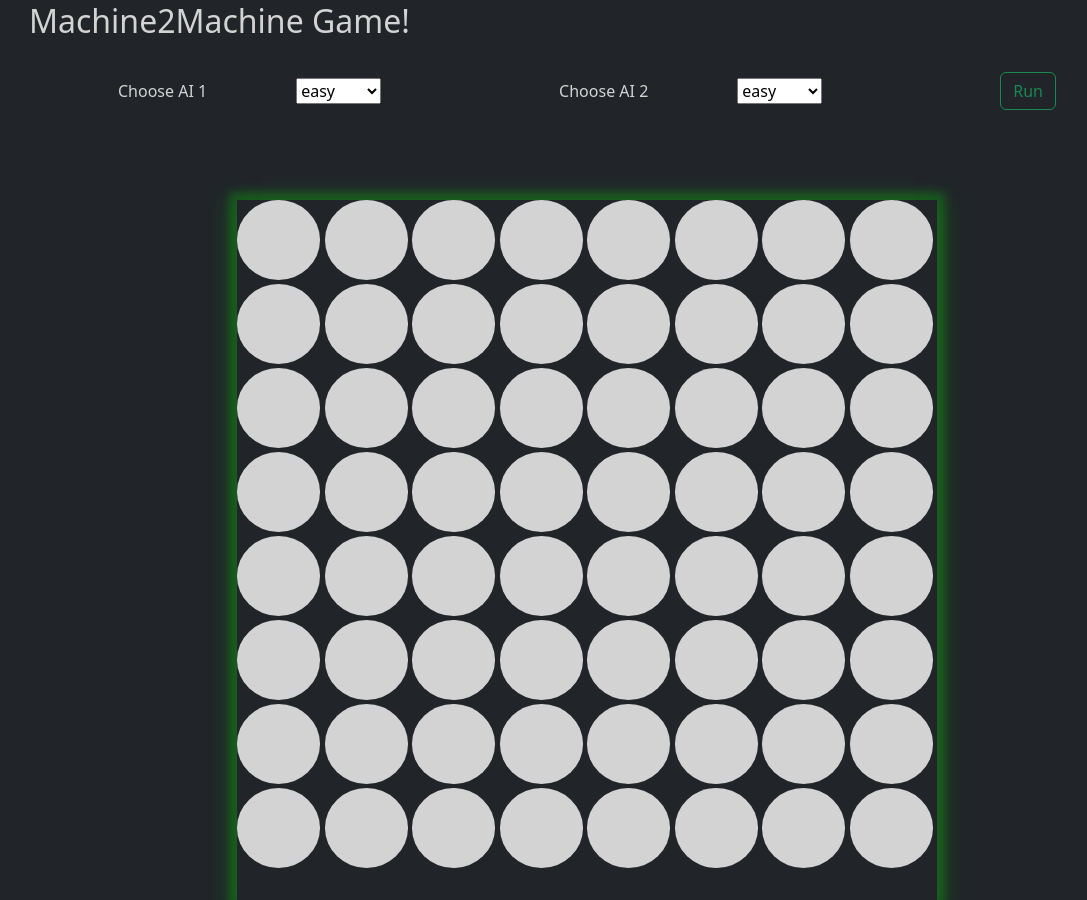
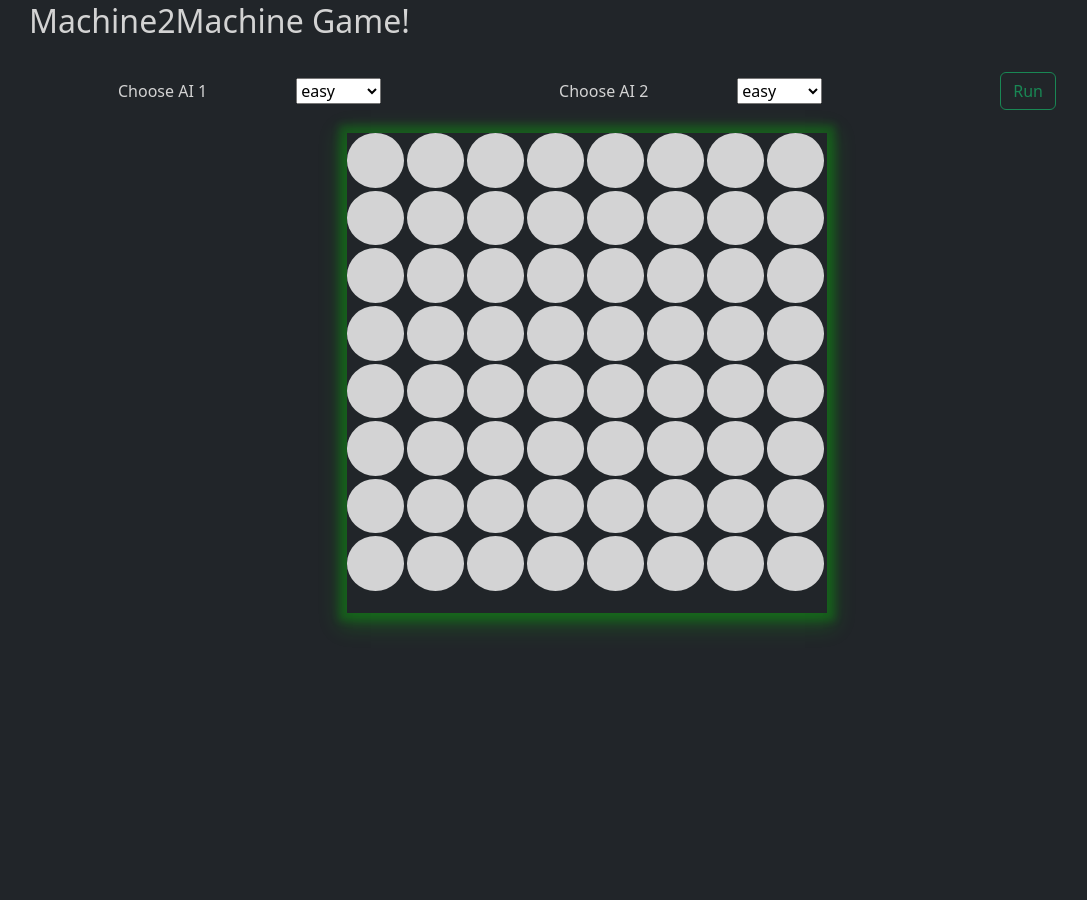
Before and after one commit to ferbcn/rev3rsi, a Django app: page /autogame in a window 1280 px wide. Shown: the part 54-954 px from the top of the page, without its empty margins (53-1140 px from the left). After the commit the page ends 685 px from the top, so only its background shows below. Run offline with Django 4.2, Linux system fonts and the light colour scheme; the visitor is signed in with stand-in values (Sample User, id 1); parts of the project's set-up code (start-up, migrations or seed data) failed here and were passed over; some libraries are stand-ins or nearby versions.

Commit message:
js cleanup and style

```diff
--- a/reversi/static/m2m.js
+++ b/reversi/static/m2m.js
@@ -32,7 +32,6 @@ run_button.addEventListener("click", function(){
         update_color(data["board_color"]);
         spinner.style.display = "none";
     };
-
     request.send(JSON.stringify({ "ai1_name": text1, "ai2_name": text2 }));
 });
 
@@ -44,12 +43,12 @@ function update_color(board_color){
 }
 
 function update_board(board, possible_moves){
-    for (var r=0; r<8; r++){
-      for (var c=0; c<8; c++){
-          var id = r.toString() + c.toString();
+    for (let r=0; r<8; r++){
+      for (let c=0; c<8; c++){
+          const id = r.toString() + c.toString();
 
           // remove current class
-          let curr_class = document.getElementById(id).classList;
+          const curr_class = document.getElementById(id).classList;
           document.getElementById(id).classList.remove(curr_class);
 
           // write new class as received from server
@@ -60,9 +59,9 @@ function update_board(board, possible_moves){
           else{
             document.getElementById(id).classList.add('dot_empty');
             if (typeof possible_moves != "undefined"){
-              for (var i=0; i<possible_moves.length; i++){
+              for (let i=0; i<possible_moves.length; i++){
                 //console.log(possible_moves[i], this_field);
-                if (possible_moves[i][0] == r && possible_moves[i][1] == c){
+                if (possible_moves[i][0] === r && possible_moves[i][1] === c){
                   document.getElementById(id).classList.remove(curr_class);
                   document.getElementById(id).classList.add('dot_possible');
                 }
--- a/reversi/static/style.css
+++ b/reversi/static/style.css
@@ -41,12 +41,11 @@ a:hover {
     justify-content: center;
     position: relative;
     width: 100%;
-   height: auto;
+    height: 60vh;
 }
 
 @media screen and (min-width: 800px) {
   #board_parent {
-     height: 700px;
   }
 }
 
@@ -55,14 +54,14 @@ a:hover {
 }
 
 #board{
-   width: 70vw;
-   height: 70vw;
+   width: 60vw;
+   height: 60vw;
 }
 
 @media screen and (min-width: 800px) {
   #board{
-     width: 700px;
-     height: 700px;
+   width: 60vh;
+   height: 60vh;
   }
 }
 
@@ -481,5 +480,5 @@ a.divlink:hover {
 
 .spacer{
     width: 100%;
-    height: 10vh;
+    height: 1vw;
 }
```
Lines whose indentation alone changed are shown as unchanged.
